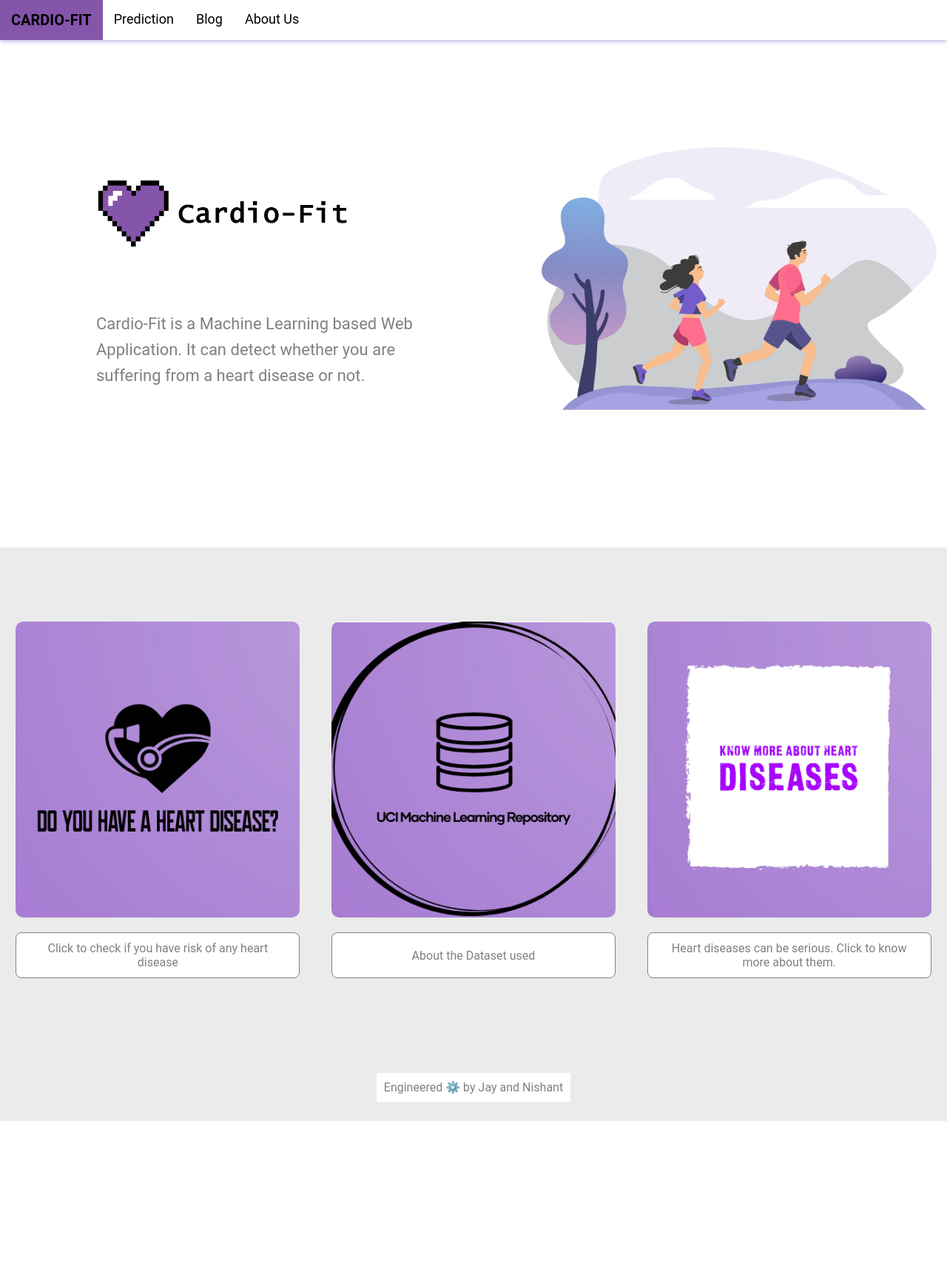
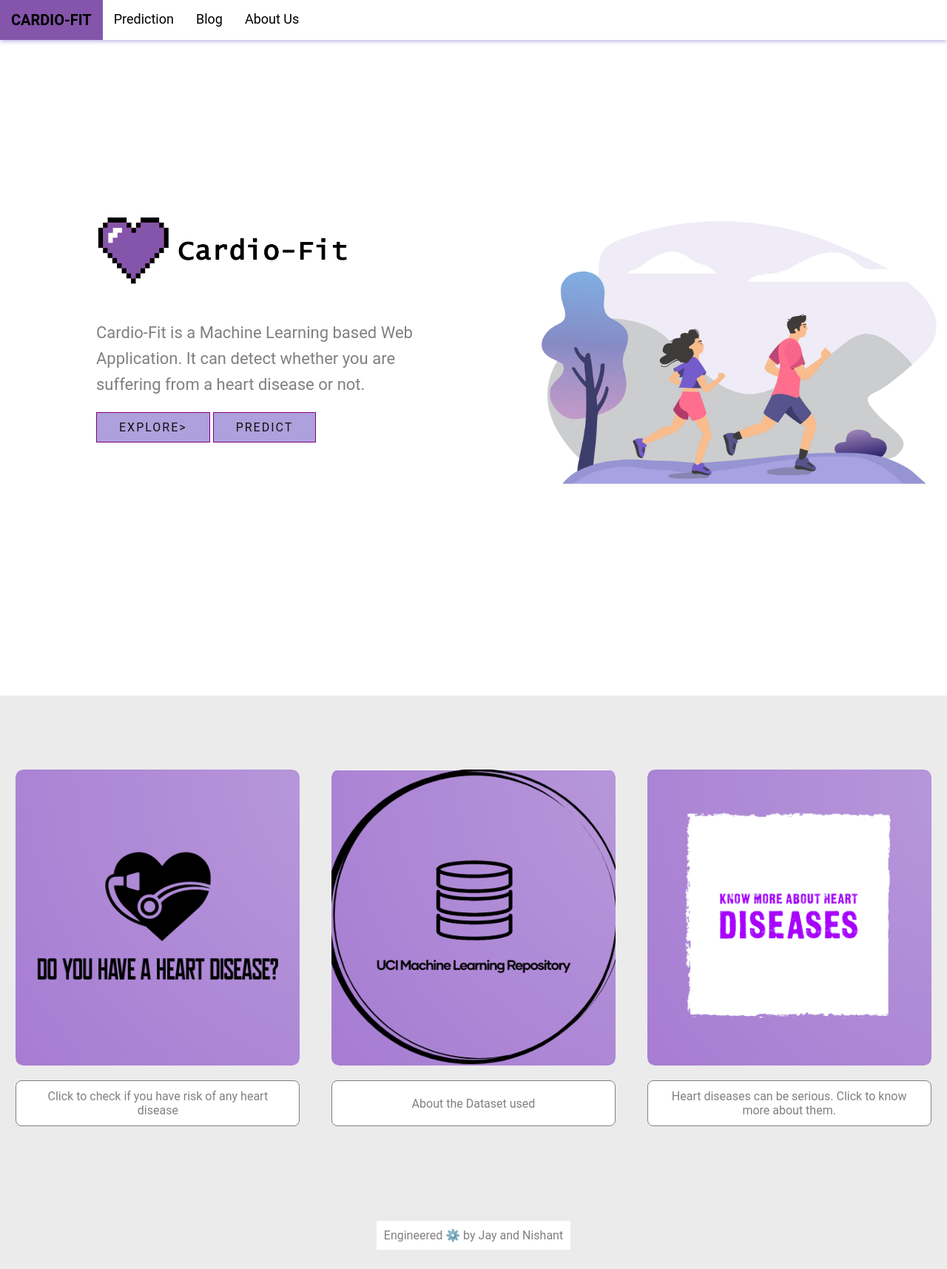
Before and after one commit to jaykumar1607/Heart-Disease-Web-App, a Flask app: page / in a window 1280 px wide. Shown: the whole page at 74% size. Before the commit the page ends 1515 px from the top, so only its background shows below. Run offline with Flask 2, Linux system fonts and the light colour scheme; parts of the project's set-up code (start-up, migrations or seed data) failed here and were passed over; some libraries are stand-ins or nearby versions.

Commit message:
Added Explore and Predit Buttons to home (index.html) and modified About page

```diff
--- a/static/styles/home.css
+++ b/static/styles/home.css
@@ -1,3 +1,6 @@
+html{
+    scroll-behavior: smooth;
+}
 .parentgal {
     display: flex;
     justify-content: space-around;
@@ -68,14 +71,16 @@ div.desc {
     background-position: 45vh;
     background-repeat: no-repeat;
     padding-top: 40px;
-    height: 700px;
+    height: 900px;
     color: white;
 }
 
 .description {
+    display: flex;
+    flex-direction: column;
     color: black;
     margin-left: 130px;
-    margin-top: 200px;
+    margin-top: 250px;
     max-width: 35%;
 }
 
@@ -91,6 +96,27 @@ div.desc {
     padding-bottom: 20px;
 }
 
+.desc-link-parent{
+    margin-top: 10px;
+}
+.desc-link {
+    display: inline-block;
+    font-size: 1em;
+    background: #aea0dc;
+    padding: 10px 30px;
+    text-decoration: none;
+    color: #111;
+    margin-top: 10px;
+    text-transform: uppercase;
+    letter-spacing: 2px;
+    transition: 0.4s;
+    border: 1px solid purple;
+}
+.desc-link:hover {
+    letter-spacing: 6px;
+    background-color: transparent;
+    color: #daa520;
+}
 .wlcm {
     box-shadow: 10px 10px 5px grey;
 }
--- a/templates/index.html
+++ b/templates/index.html
@@ -18,14 +18,19 @@
     <div class="banner">
         <div class="description">
             <div class="descban" id="descban"><img class="descban logo"
-                    src="{{ url_for('static', filename='./home/logo2.png') }}"></div><br><br>
+                    src="{{ url_for('static', filename='./home/logo2.png') }}"></div>
             <span class="descdesc" id="descdesc">Cardio-Fit is a Machine Learning based Web Application. It can detect
                 whether you are suffering from a heart disease
                 or not.
             </span>
+            <div class="desc-link-parent">
+                <a class="desc-link explore" href="#parentgal">Explore<script>document.write(">")</script></a>
+                <a class="desc-link prd" href="./predict" title="Open app and Predict">Predict</a>
+            </div>
+
         </div>
     </div>
-    <div class="parentgal">
+    <div class="parentgal" id="parentgal">
         <div class="gallery">
             <a class="gal" target="_blank" href="./predict">
                 <div class="gal-cont">
```
Also changed, not shown: static/styles/about.css (+5 -2 lines), templates/about.html (+7 -5 lines), static/about/jay.jpg, static/about/nkj3.jpg.
